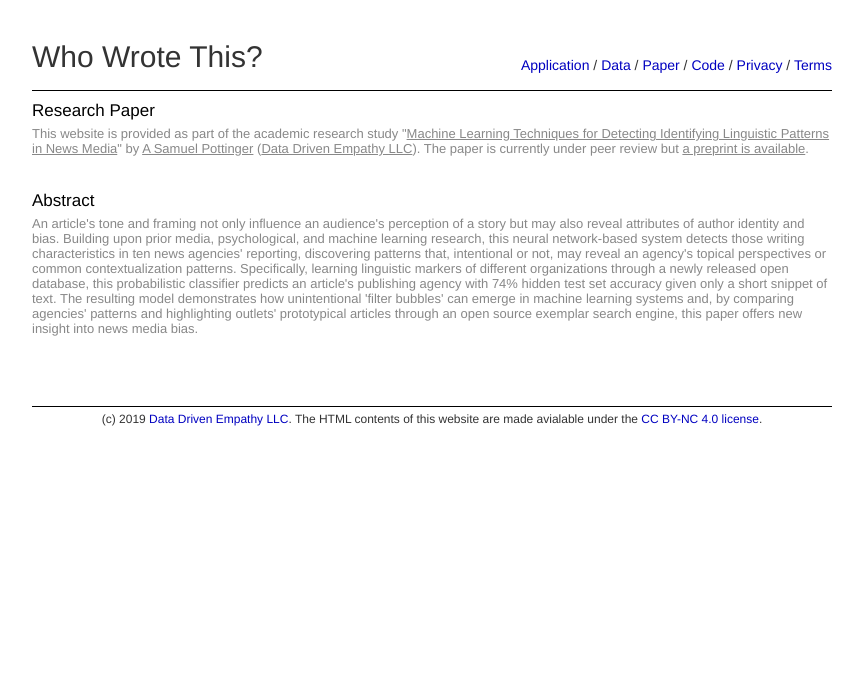
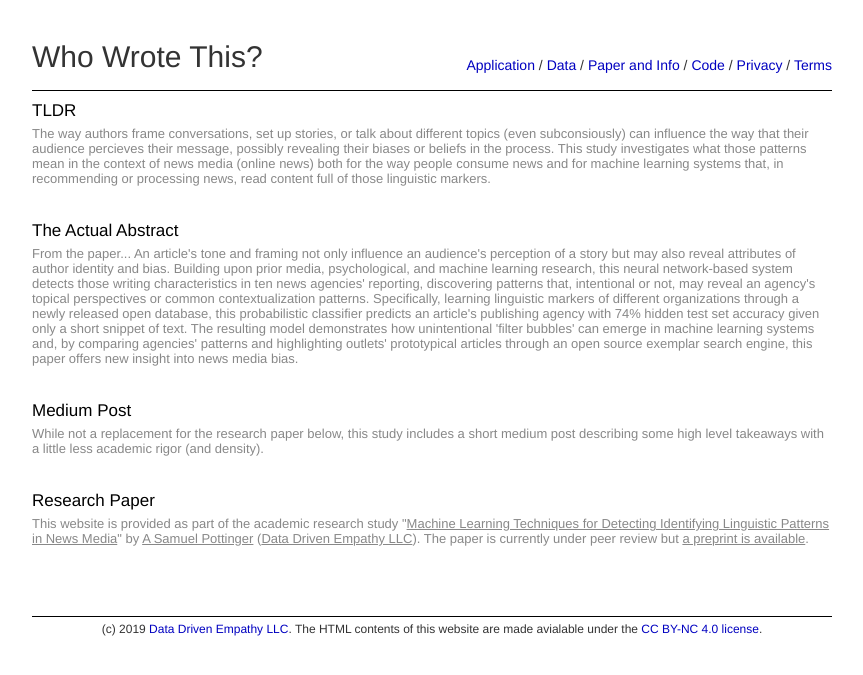
Before and after one commit to datadrivenempathy/who-wrote-this-server, a Python web app: template templates/paper.html in a window 1280 px wide. Shown: the top 675 px of the page, without its empty margins (208-1071 px from the left). Run offline with Jinja, Linux system fonts and the light colour scheme; the template is opened without the code that fills it, so the values that code supplies are empty.

Commit message:
Minor edits.

```diff
--- a/static/css/base.css
+++ b/static/css/base.css
@@ -90,6 +90,10 @@ table, td {
     margin-bottom: 35px;
 }
 
+.section.nopad {
+    margin-bottom: 5;
+}
+
 .section .title {
     font-size: 17px;
     color: #000000;
--- a/templates/base.html
+++ b/templates/base.html
@@ -26,9 +26,9 @@
                 /
 
                 {% if page == "paper" %}
-                Paper
+                Paper and Info
                 {% else %}
-                <a href="/paper">Paper</a>
+                <a href="/paper">Paper and Info</a>
                 {% endif %}
 
                 /
--- a/templates/paper.html
+++ b/templates/paper.html
@@ -2,6 +2,27 @@
 
 {% block contents %}
 <div class="regular-content">
+
+    <div class="section">
+        <div class="title">TLDR</div>
+        <div class="contents">
+            The way authors frame conversations, set up stories, or talk about different topics (even subconsiously) can influence the way that their audience percieves their message, possibly revealing their biases or beliefs in the process. This study investigates what those patterns mean in the context of news media (online news) both for the way people consume news and for machine learning systems that, in recommending or processing news, read content full of those linguistic markers.
+        </div>
+    </div>
+
+    <div class="section">
+        <div class="title">The Actual Abstract</div>
+        <div class="contents">
+            From the paper... An article's tone and framing not only influence an audience's perception of a story but may also reveal attributes of author identity and bias. Building upon prior media, psychological, and machine learning research, this neural network-based system detects those writing characteristics in ten news agencies' reporting, discovering patterns that, intentional or not, may reveal an agency's topical perspectives or common contextualization patterns. Specifically, learning linguistic markers of different organizations through a newly released open database, this probabilistic classifier predicts an article's publishing agency with 74% hidden test set accuracy given only a short snippet of text. The resulting model demonstrates how unintentional 'filter bubbles' can emerge in machine learning systems and, by comparing agencies' patterns and highlighting outlets' prototypical articles through an open source exemplar search engine, this paper offers new insight into news media bias.
+        </div>
+    </div>
+
+    <div class="section">
+        <div class="title">Medium Post</div>
+        <div class="contents">
+            While not a replacement for the research paper below, this study includes a short medium post describing some high level takeaways with a little less academic rigor (and density).
+        </div>
+    </div>
 
     <div class="section">
         <div class="title">Research Paper</div>
@@ -10,11 +31,5 @@
         </div>
     </div>
 
-    <div class="section">
-        <div class="title">Abstract</div>
-        <div class="contents">
-            An article's tone and framing not only influence an audience's perception of a story but may also reveal attributes of author identity and bias. Building upon prior media, psychological, and machine learning research, this neural network-based system detects those writing characteristics in ten news agencies' reporting, discovering patterns that, intentional or not, may reveal an agency's topical perspectives or common contextualization patterns. Specifically, learning linguistic markers of different organizations through a newly released open database, this probabilistic classifier predicts an article's publishing agency with 74% hidden test set accuracy given only a short snippet of text. The resulting model demonstrates how unintentional 'filter bubbles' can emerge in machine learning systems and, by comparing agencies' patterns and highlighting outlets' prototypical articles through an open source exemplar search engine, this paper offers new insight into news media bias.
-        </div>
-    </div>
 </div>
 {% endblock %}
```
Also changed, not shown: templates/app.html (+13 -5 lines).
